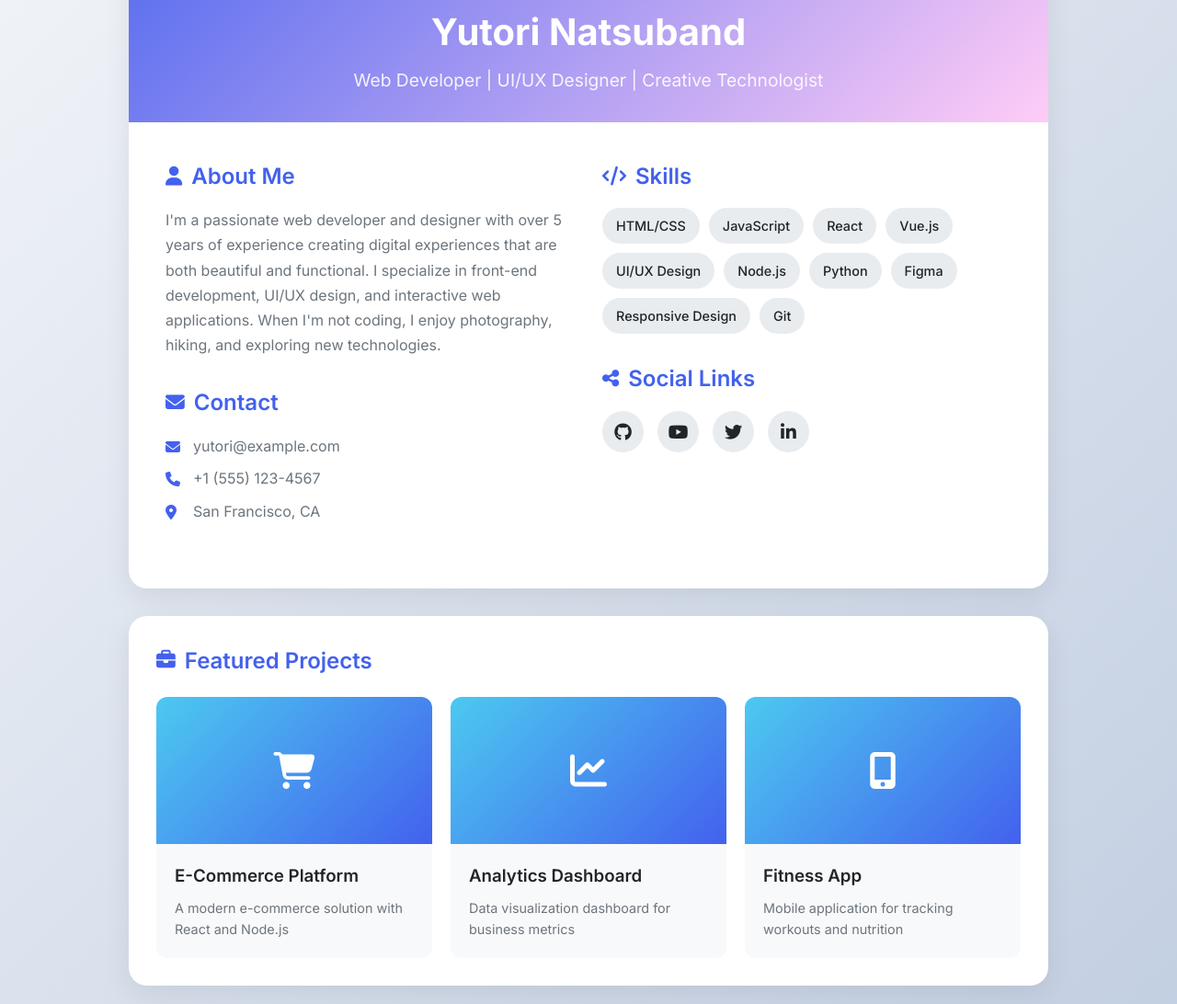
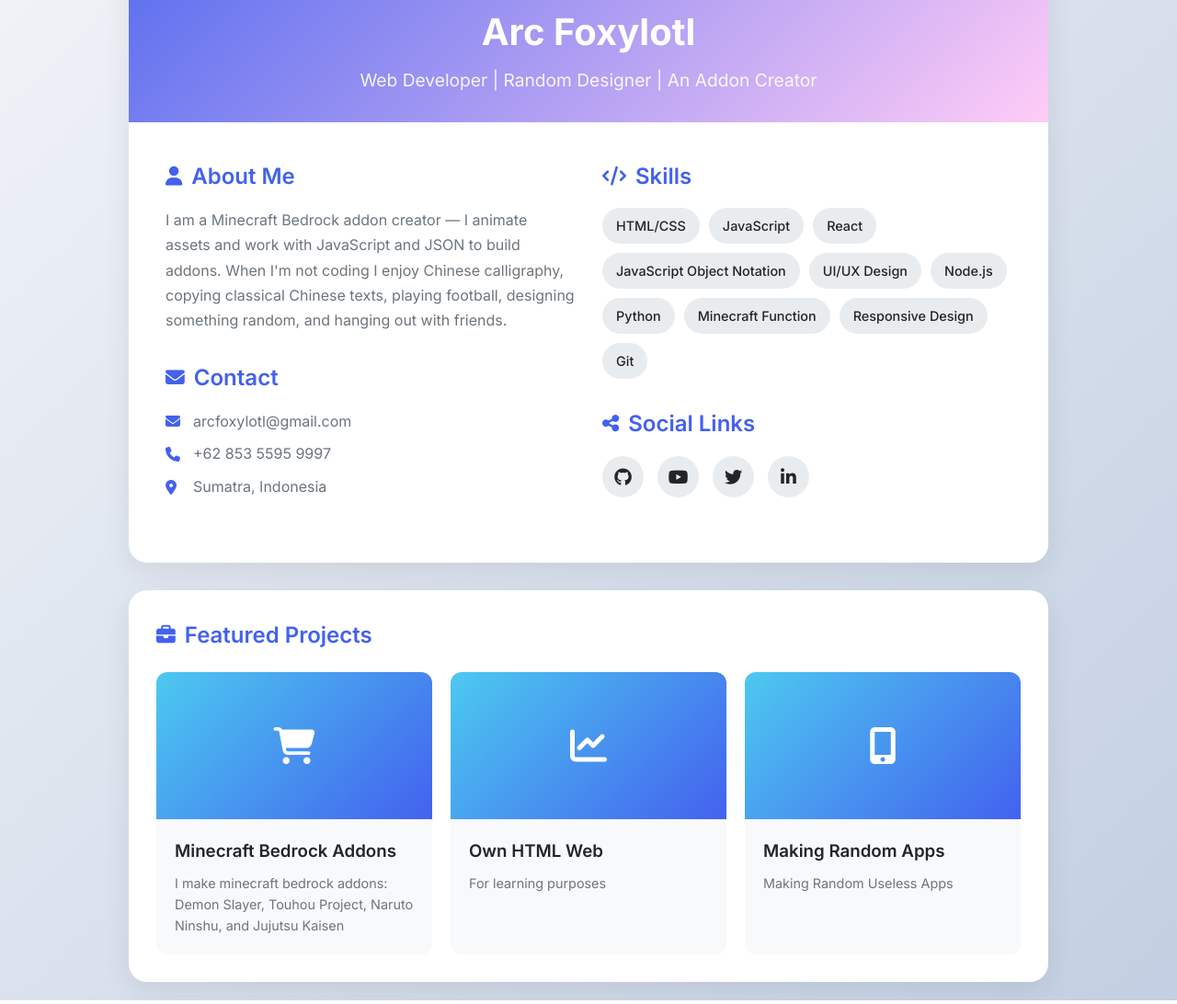
Before and after one commit to yutorinatsuband/yutorinatsuband.github.io, a plain HTML site: page index.html in a window 1280 px wide. Shown: the part 314-1406 px from the top of the page at 92% size. Drawn offline with Linux system fonts and the light colour scheme.

Commit message:
el em ey ou

```diff
--- a/index.html
+++ b/index.html
@@ -329,8 +329,8 @@
                 <div class="profile-img-container">
                     <img src="https://github.com/yutorinatsuband.png" alt="Yutori Natsuband" class="profile-img">
                 </div>
-                <h1 class="profile-name">Yutori Natsuband</h1>
-                <p class="profile-title">Web Developer | UI/UX Designer | Creative Technologist</p>
+                <h1 class="profile-name">Arc Foxylotl</h1>
+                <p class="profile-title">Web Developer | Random Designer | An Addon Creator</p>
             </div>
 
             <div class="profile-content">
@@ -338,10 +338,9 @@
                     <div class="section">
                         <h2 class="section-title"><i class="fas fa-user"></i> About Me</h2>
                         <p class="about-text">
-                            I'm a passionate web developer and designer with over 5 years of experience creating
-                            digital experiences that are both beautiful and functional. I specialize in front-end
-                            development, UI/UX design, and interactive web applications. When I'm not coding,
-                            I enjoy photography, hiking, and exploring new technologies.
+                            I am a Minecraft Bedrock addon creator — I animate assets and work with JavaScript and JSON to build addons.
+                            When I'm not coding I enjoy Chinese calligraphy, copying classical Chinese texts, playing football,
+                            designing something random, and hanging out with friends.
                         </p>
                     </div>
 
@@ -350,15 +349,15 @@
                         <div class="contact-info">
                             <div class="contact-item">
                                 <i class="fas fa-envelope"></i>
-                                <a href="mailto:yutori@example.com">yutori@example.com</a>
+                                <a href="mailto:arcfoxylotl@gmail.com">arcfoxylotl@gmail.com</a>
                             </div>
                             <div class="contact-item">
                                 <i class="fas fa-phone"></i>
-                                <span>+1 (555) 123-4567</span>
+                                <span>+62 853 5595 9997</span>
                             </div>
                             <div class="contact-item">
                                 <i class="fas fa-map-marker-alt"></i>
-                                <span>San Francisco, CA</span>
+                                <span>Sumatra, Indonesia</span>
                             </div>
                         </div>
                     </div>
@@ -371,11 +370,11 @@
                             <span class="skill-tag">HTML/CSS</span>
                             <span class="skill-tag">JavaScript</span>
                             <span class="skill-tag">React</span>
-                            <span class="skill-tag">Vue.js</span>
+                            <span class="skill-tag">JavaScript Object Notation</span>
                             <span class="skill-tag">UI/UX Design</span>
                             <span class="skill-tag">Node.js</span>
                             <span class="skill-tag">Python</span>
-                            <span class="skill-tag">Figma</span>
+                            <span class="skill-tag">Minecraft Function</span>
                             <span class="skill-tag">Responsive Design</span>
                             <span class="skill-tag">Git</span>
                         </div>
@@ -410,8 +409,8 @@
                         <i class="fas fa-shopping-cart"></i>
                     </div>
                     <div class="project-info">
-                        <h3 class="project-title">E-Commerce Platform</h3>
-                        <p class="project-desc">A modern e-commerce solution with React and Node.js</p>
+                        <h3 class="project-title">Minecraft Bedrock Addons</h3>
+                        <p class="project-desc">I make minecraft bedrock addons: Demon Slayer, Touhou Project, Naruto Ninshu, and Jujutsu Kaisen</p>
                     </div>
                 </div>
 
@@ -420,8 +419,8 @@
                         <i class="fas fa-chart-line"></i>
                     </div>
                     <div class="project-info">
-                        <h3 class="project-title">Analytics Dashboard</h3>
-                        <p class="project-desc">Data visualization dashboard for business metrics</p>
+                        <h3 class="project-title">Own HTML Web</h3>
+                        <p class="project-desc">For learning purposes</p>
                     </div>
                 </div>
 
@@ -430,8 +429,8 @@
                         <i class="fas fa-mobile-alt"></i>
                     </div>
                     <div class="project-info">
-                        <h3 class="project-title">Fitness App</h3>
-                        <p class="project-desc">Mobile application for tracking workouts and nutrition</p>
+                        <h3 class="project-title">Making Random Apps</h3>
+                        <p class="project-desc">Making Random Useless Apps</p>
                     </div>
                 </div>
             </div>
```
Also changed, not shown: 1 other file.
